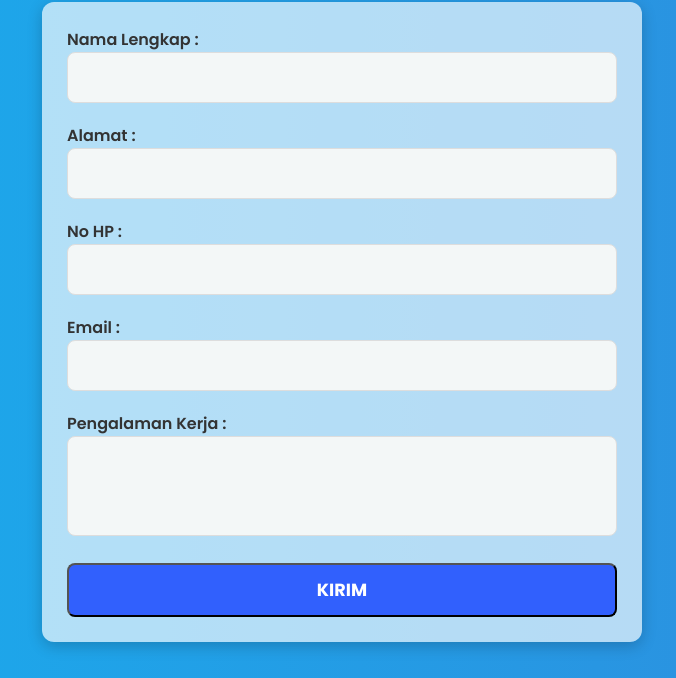
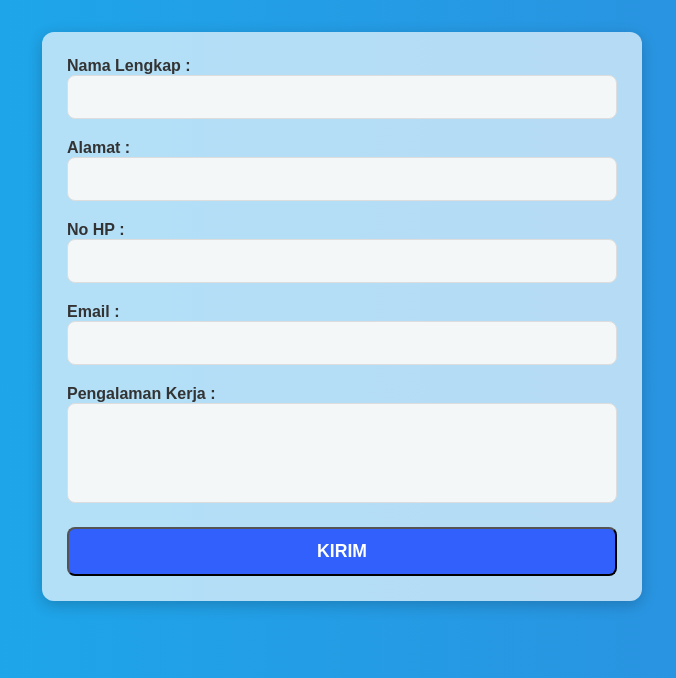
Before and after one commit to Agipranadika5/website-lamaran-API, a plain HTML site: page index.html in a window 1280 px wide. Shown: the part 122-800 px from the top of the page, without its empty margins (298-974 px from the left). Drawn offline with Linux system fonts and the light colour scheme.

Commit message:
Update index.html

```diff
--- a/index.html
+++ b/index.html
@@ -9,7 +9,6 @@
     <meta name="google" content="notranslate" />
     <link rel="preconnect" href="https://fonts.googleapis.com"/>
     <link rel="preconnect" href="https://fonts.gstatic.com" crossorigin/>
-    <link href="https://fonts.googleapis.com/css2?family=Poppins:ital,wght@0,100;0,200;0,300;0,400;0,500;0,600;0,700;0,800;0,900;1,100;1,200;1,300;1,400;1,500;1,600;1,700;1,800;1,900&display=swap" rel="stylesheet"/>
     <link rel="stylesheet" href="./style2.css"/>
     <title>Formulir Bot Telegram</title>
   </head>
```
